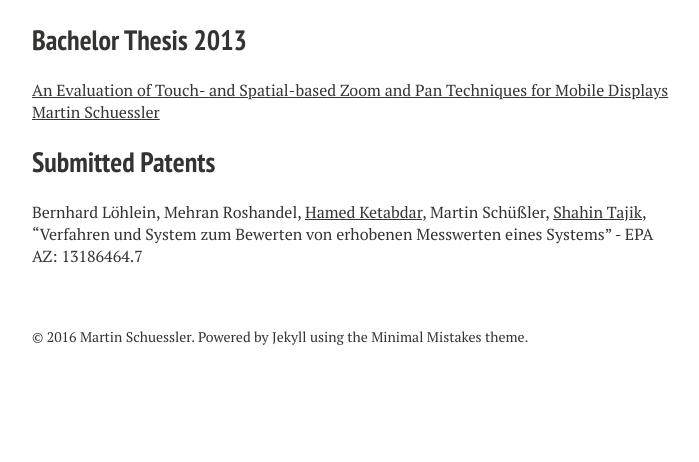
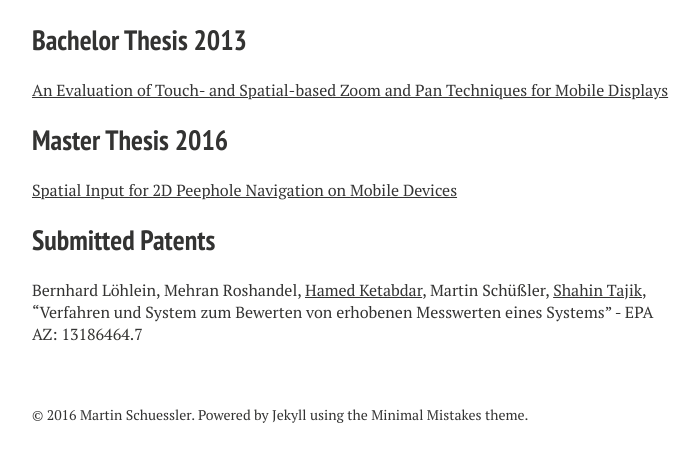
Before and after one commit to mschuessler/mschuessler.github.io, a Jekyll site: the page built from pub/index.md, in a window 1280 px wide and 900 px high, scrolled down 1354 px, cut to the strip 427-889 px from the top of the window. Shown: the whole strip, without its empty margins (288-987 px from the left). Built offline with Jekyll 4.4.1, drawn with Linux system fonts in a browser that asks for light colours; nearby versions of some CDN libraries; before the commit the page ends 2176 px from its top, so only the background shows below that.

Commit message:
Added Master Thesis to listing

```diff
--- a/pub/index.md
+++ b/pub/index.md
@@ -48,7 +48,10 @@ image:
 
 ## Bachelor Thesis 2013
 [An Evaluation of Touch- and Spatial-based Zoom and Pan Techniques for Mobile Displays](https://owncloud.tu-berlin.de/public.php?service=files&t=0a8d0b69770b0b7139eabd89fb2c3bc7&download)
-<a href="http://dl.acm.org/author_page.cfm?id=87959376457" >Martin Schuessler</a>
+<!--<a href="http://dl.acm.org/author_page.cfm?id=87959376457" >Martin Schuessler</a>-->
+
+## Master Thesis 2016
+[Spatial Input for 2D Peephole Navigation on Mobile Devices](http://mschuessler.de/pub/MasterThesis.pdf)
 
 ## Submitted Patents
 Bernhard Löhlein, Mehran Roshandel, [Hamed Ketabdar](https://www.qu.tu-berlin.de/menue/team/partner/hamed_ketabdar/), Martin Schüßler, [Shahin Tajik](http://www.isti.tu-berlin.de/security_in_telecommunications/menue/people/research_assistants/shahin_tajik/), "Verfahren und System zum Bewerten von erhobenen Messwerten eines Systems" - EPA AZ: 13186464.7
```
